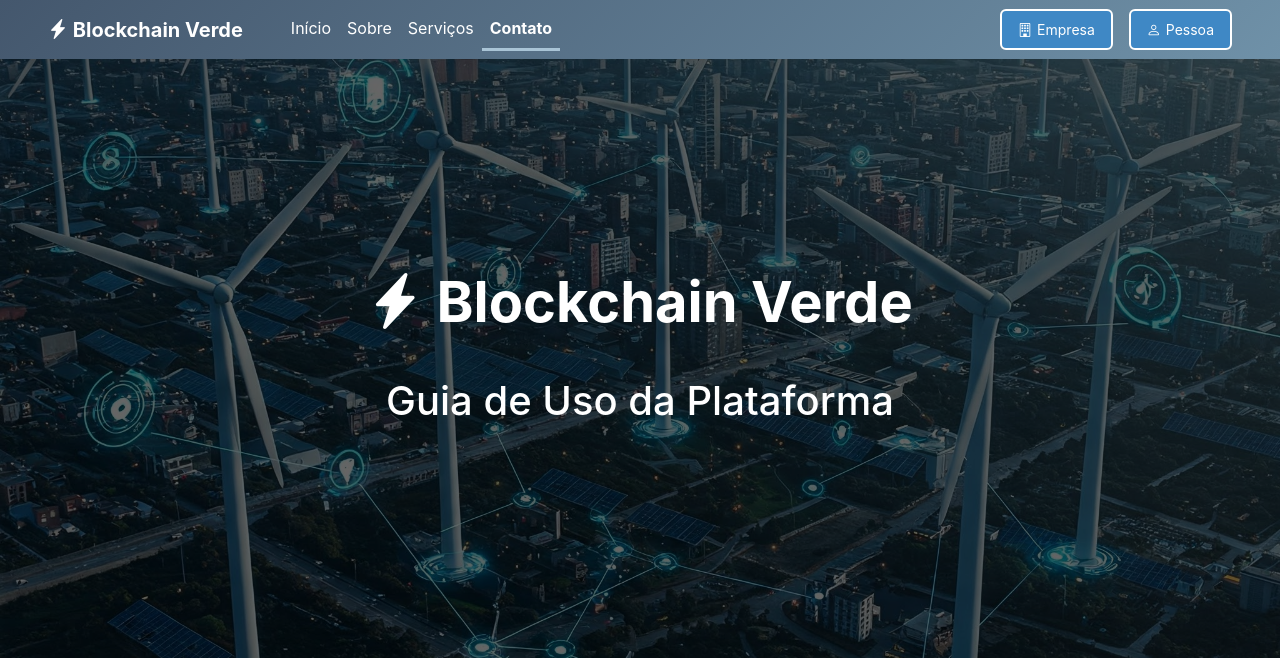
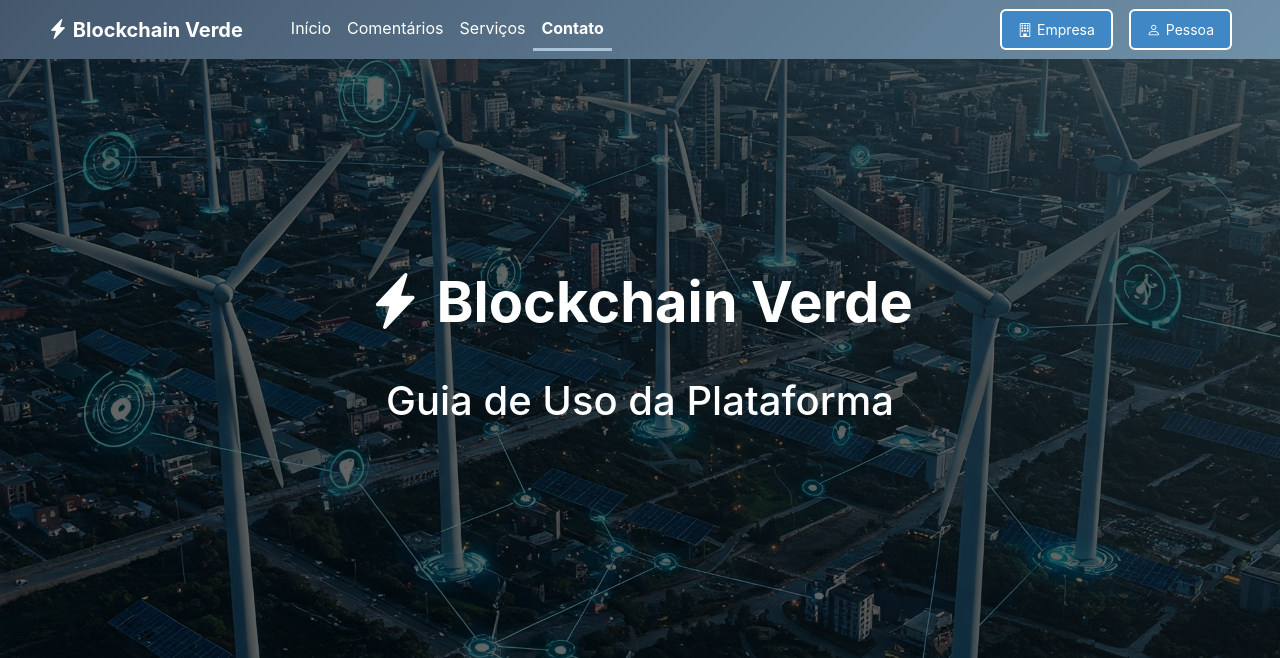
Before and after one commit to Ruan236/Commit-TCC, a PHP site: page /contato.php in a window 1280 px wide. Shown: the top 658 px of the page. Run offline with PHP 8.4, Linux system fonts and the light colour scheme.

Commit message:
mudei o nome

```diff
--- a/contato.php
+++ b/contato.php
@@ -94,7 +94,7 @@ $site = [
           <a class="nav-link <?= basename($_SERVER['PHP_SELF']) == 'index.php' ? 'active' : '' ?>" href="index.php">Início</a>
         </li>
         <li class="nav-item">
-          <a class="nav-link <?= basename($_SERVER['PHP_SELF']) == 'sobre.php' ? 'active' : '' ?>" href="sobre.php">Sobre</a>
+          <a class="nav-link <?= basename($_SERVER['PHP_SELF']) == 'comentarios.php' ? 'active' : '' ?>" href="comentarios.php">Comentários</a>
         </li>
         <li class="nav-item">
           <a class="nav-link <?= basename($_SERVER['PHP_SELF']) == 'servicos.php' ? 'active' : '' ?>" href="servicos.php">Serviços</a>
```
